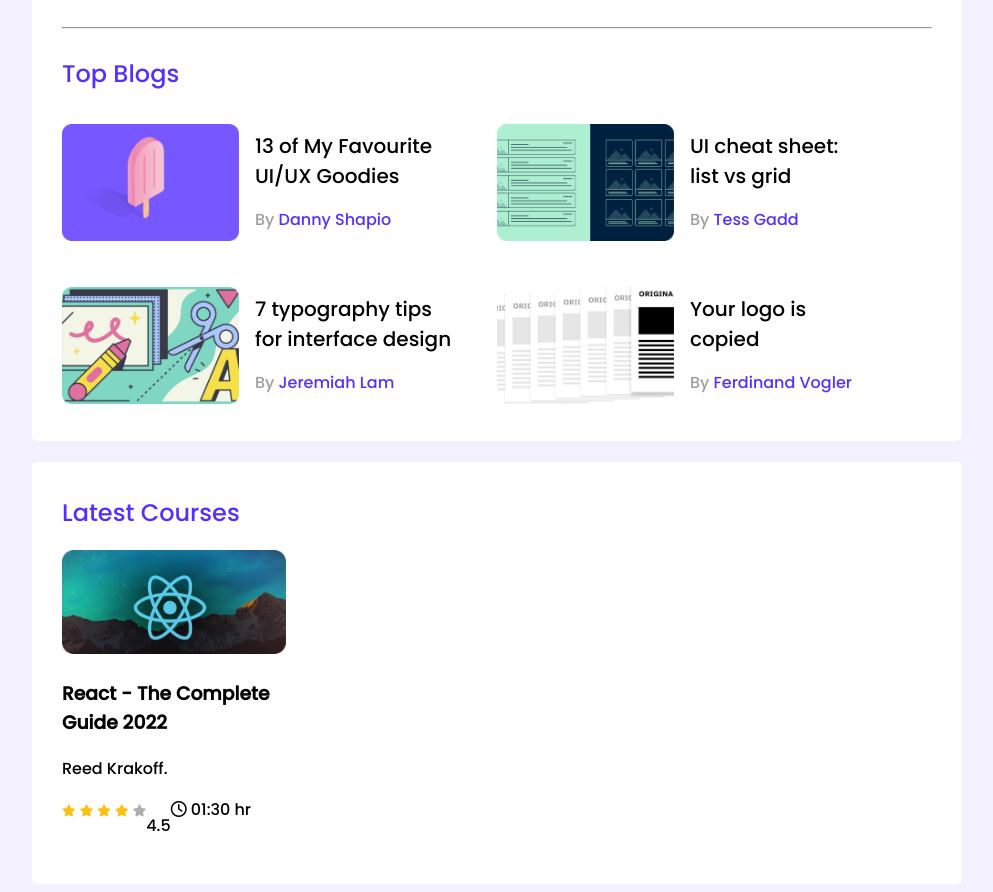
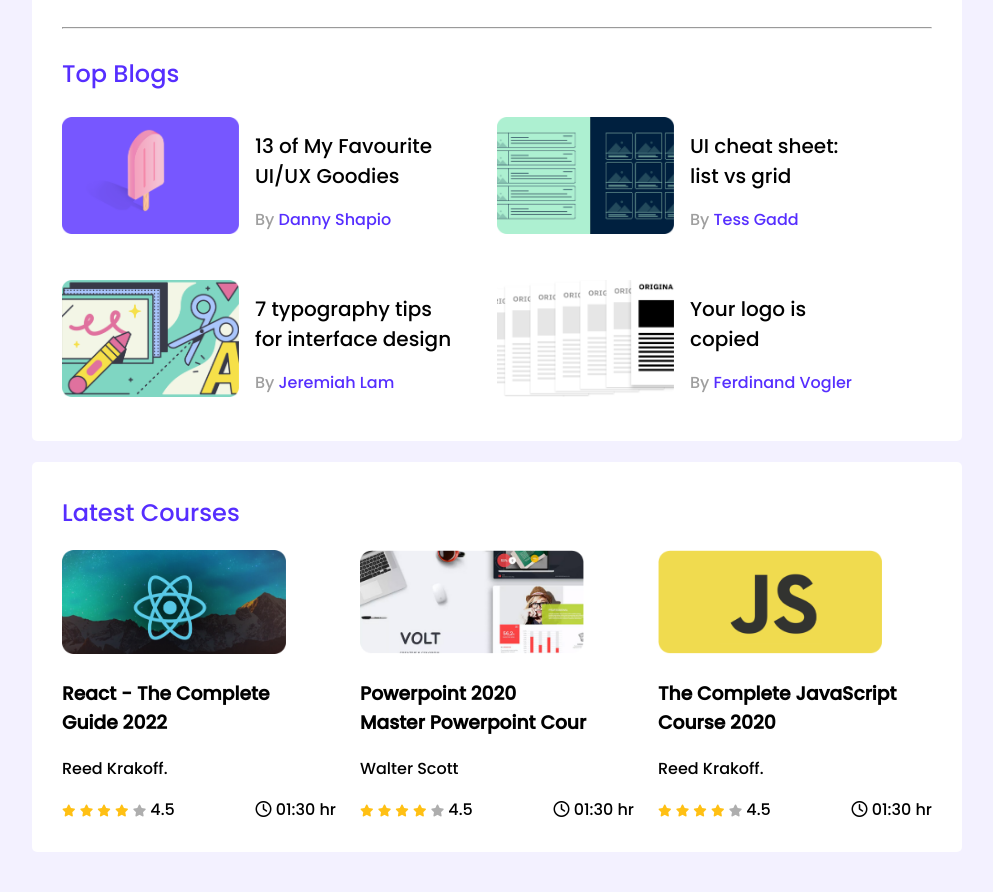
Before and after one commit to ras1k/leader-board-css3, a plain HTML site: page index.html in a window 1280 px wide. Shown: the part 276-1168 px from the top of the page, without its empty margins (143-1136 px from the left). After the commit the page ends 1136 px from the top, so only its background shows below. Drawn offline with Linux system fonts and the light colour scheme; a web font is replaced by a local one.

Commit message:
last commit

```diff
--- a/index.html
+++ b/index.html
@@ -118,15 +118,63 @@
                                 <i class="fa-solid fa-star filled"></i>
                                 <i class="fa-solid fa-star filled"></i>
                                 <i class="fa-solid fa-star empty"></i>
+                                <span>4.5</span>
                             </div>
-                            <p>4.5</p>
+
                             <div class="course-duration">
                                 <i class="fa-regular fa-clock"></i>
-                                01:30 hr
+                                <span>01:30 hr</span>
                             </div>
                         </div>
                     </div>
+                </div>
+                <div class="course">
+                    <div class="course-banner">
+                        <img src="images/courses/course-2.png" alt="">
+                    </div>
+                    <div class="course-details">
+                        <h3 class="course-title">Powerpoint 2020  <br> Master Powerpoint Cour</h3>
+                        <p class="course-author">Walter Scott</p>
+                        <div class="course-info">
+                            <div>
+                                <i class="fa-solid fa-star filled"></i>
+                                <i class="fa-solid fa-star filled"></i>
+                                <i class="fa-solid fa-star filled"></i>
+                                <i class="fa-solid fa-star filled"></i>
+                                <i class="fa-solid fa-star empty"></i>
+                                <span>4.5</span>
+                            </div>
 
+                            <div class="course-duration">
+                                <i class="fa-regular fa-clock"></i>
+                                <span>01:30 hr</span>
+                            </div>
+                        </div>
+                    </div>
+                </div>
+                <div class="course">
+                    <div class="course-banner">
+                        <img src="images/courses/course-3.png" alt="">
+                    </div>
+                    <div class="course-details">
+                        <h3 class="course-title">The Complete JavaScript<br> Course 2020</h3>
+                        <p class="course-author">Reed Krakoff.</p>
+                        <div class="course-info">
+                            <div>
+                                <i class="fa-solid fa-star filled"></i>
+                                <i class="fa-solid fa-star filled"></i>
+                                <i class="fa-solid fa-star filled"></i>
+                                <i class="fa-solid fa-star filled"></i>
+                                <i class="fa-solid fa-star empty"></i>
+                                <span>4.5</span>
+                            </div>
+
+                            <div class="course-duration">
+                                <i class="fa-regular fa-clock"></i>
+                                <span>01:30 hr</span>
+                            </div>
+                        </div>
+                    </div>
                 </div>
                 <div class="course">
 
--- a/styles/style.css
+++ b/styles/style.css
@@ -62,7 +62,7 @@
 .blog {
     display: flex;
     gap: 16px;
-    align-items: flex-end;
+    align-items: center;
 
 }
 
@@ -95,12 +95,19 @@
     grid-row-gap: 26px;
 }
 
+.courses{
+    display: grid;
+    grid-template-columns: repeat(3, 1fr);
+    grid-column-gap: 24px;
+}
 .course .course-banner img {
     width: 224px;
     height: 104px;
 }
 .course-info{
     display: flex;
+    align-items: center;
+    justify-content: space-between;
 }
 .fa-star {
     font-size: 12px;
@@ -111,3 +118,27 @@
 .fa-star.empty{
     color: #AEAEAE;
 }
+
+@media only screen and (max-width: 688px){
+    .container{
+        width: 100%;
+    }
+    .players, .blogs, .courses{
+        grid-template-columns: repeat(1, 1fr);
+    }
+    .section-title{
+        text-align: center;
+    }
+    .player, .blog{
+        flex-direction: column;
+    }
+}
+@media only screen and (min-width: 689px) and (max-width: 992px){
+    .container{
+        width: 100%;
+    }
+    .players{
+        background-color: yellowgreen;
+        grid-template-columns: repeat(2, 1fr);
+    }
+}
```
